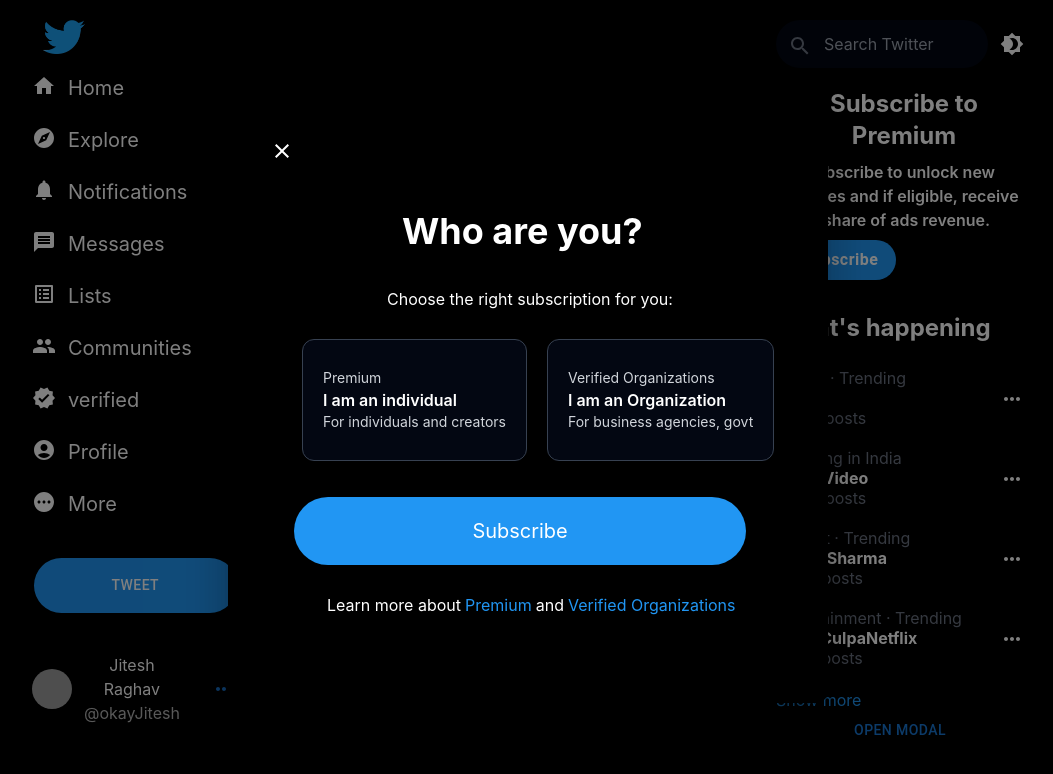
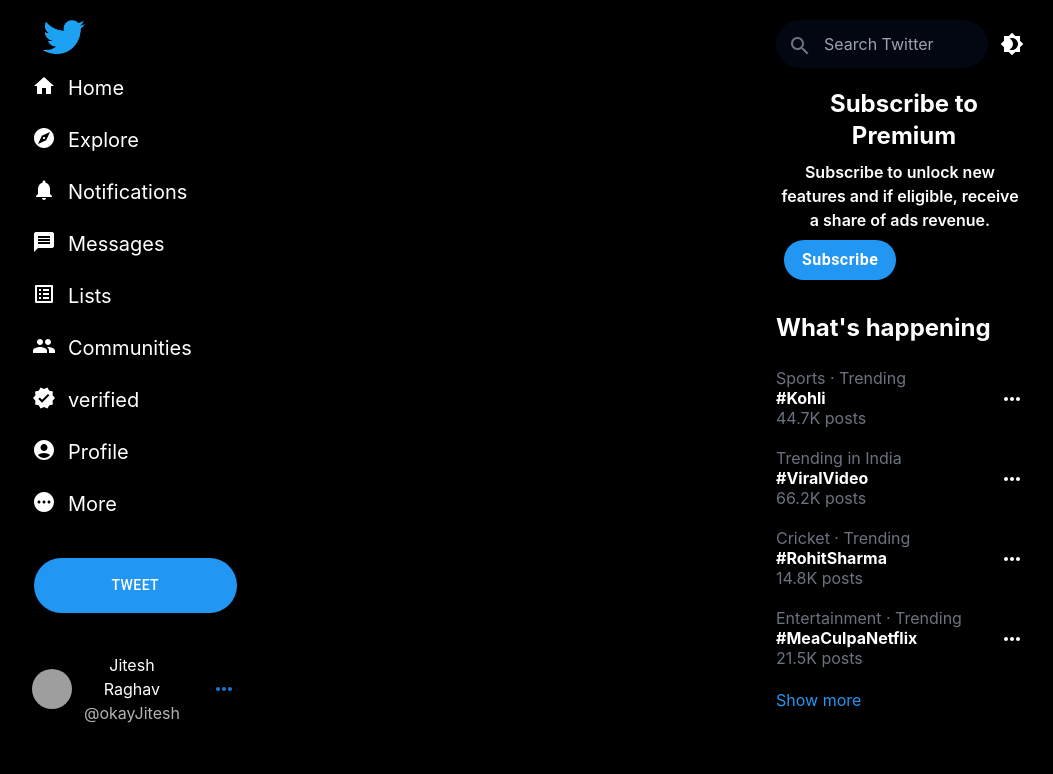
Before and after one commit to Jitesh-Raghav/Chirper-X, a React (Create React App) app: page / in a window 1280 px wide. Shown: the top 774 px of the page, without its empty margins (112-1165 px from the left). Built offline with nearby package versions, Linux system fonts and the light colour scheme; grey boxes are pictures that could not be loaded.

Commit message:
frontend almost complete

```diff
--- a/src/Components/HomeSection/ReplyModal.jsx
+++ b/src/Components/HomeSection/ReplyModal.jsx
@@ -17,8 +17,8 @@ const style = {
   left: '50%',
   transform: 'translate(-50%, -50%)',
   width: 600,
-  bgcolor: 'background.paper',
-  border: 'none',
+  bgcolor: 'black',
+  border: '1px solid gray',
   outline: 'none',
   boxShadow: 24,
   p: 4,
@@ -65,7 +65,7 @@ export default function ReplyModal({ open, handleClose }) {
         aria-describedby="modal-modal-description"
       >
         <Box sx={style}>
-          <div className='flex space-x-5'>
+          <div className='flex space-x-5  text-white'>
             <Avatar onClick={() => navigate("/profile/${5}")} className="cursor-pointer" alt="username" src="https://avatars.githubusercontent.com/u/93904444?v=4" />
 
             <div className="w-full">
--- a/src/Components/Navigation/Navigation.jsx
+++ b/src/Components/Navigation/Navigation.jsx
@@ -60,7 +60,7 @@ const Navigation = () => {
         <div className="flex items-center space-x-3">
           <Avatar alt="username" src="https://avatars.githubusercontent.com/u/93904444?v=4" />
 
-          <div>
+          <div className=''>
             <span className="">Jitesh Raghav</span>
             <span className="block opacity-70">@okayJitesh</span>
           </div>
--- a/src/Components/Profile/Profile.jsx
+++ b/src/Components/Profile/Profile.jsx
@@ -74,7 +74,7 @@ const Profile = () => {
                     </div>
                     <div className='mt-5 mr-5'>
                         {true ?
-                            <Button onClick={handleOpenProfileModal} sx={{ borderRadius: "20px", bgcolor: "black", color: "white", border: "1px solid white", }}>Edit profile</Button> :
+                            <Button onClick={handleOpenProfileModal} sx={{ borderRadius: "20px", bgcolor: "black", paddingX:"20px", textTransform:"none", color: "white", border: "1px solid white", }}>Edit profile</Button> :
                             <Button onClick={handleFollowUser} variant="contained" sx={{ borderRadius: "20px" }}>{true ? "Follow" : "Unfollow"}</Button>}
                     </div>
                 </div>
--- a/src/Components/Profile/ProfileModal.jsx
+++ b/src/Components/Profile/ProfileModal.jsx
@@ -15,7 +15,7 @@ const style = {
   left: '48%',
   transform: 'translate(-50%, -50%)',
   width: 570,
-  bgcolor: 'background.paper',
+  bgcolor: 'white',
   border: 'none',
   outline: "none",
   boxShadow: 24,
@@ -64,7 +64,7 @@ const ProfileModal = ({ open, handleClose }) => {
       >
         <Box sx={style}>
           <form onSubmit={formik.handleSubmit}>
-            <div className='flex items-center justify-between'>
+            <div className='flex items-center justify-between text-white'>
               <div className='flex items-center space-x-3'>
                 <IconButton onClick={handleClose} aria-label='delete'>
                   <CloseIcon />
--- a/src/Components/RightPart/Trending.jsx
+++ b/src/Components/RightPart/Trending.jsx
@@ -1,4 +1,4 @@
-import React from 'react'
+import React, { useState } from 'react'
 import SearchIcon from '@mui/icons-material/Search';
 import Brightness4Icon from '@mui/icons-material/Brightness4';
 import { Button } from '@mui/material';
@@ -6,6 +6,10 @@ import MoreHorizIcon from '@mui/icons-material/MoreHoriz';
 import SubscriptionModal from '../Subscription/SubscriptionModal';
 
 const Trending = () => {
+
+  const [openSubscribeModal, setOpenSubscribeModal]= useState(false);
+  const handleOpenSubscribeModal = () => setOpenSubscribeModal(true);
+  const handleCloseSubscribeModal = () => setOpenSubscribeModal(false);
 
   const handleChangeTheme=()=>{
     console.log("theme changed")
@@ -29,7 +33,7 @@ const Trending = () => {
         <h1 className='font-bold text-2xl flex items-start ml-2'>  Subscribe to Premium</h1>
         <h1 className='font-semibold my-2 flex items-start'>Subscribe to unlock new features and if eligible, receive a share of ads revenue.</h1>
         <div className="flex items-start ml-2">
-         <Button variant='contained' sx={{ padding: "6px", paddingX: "18px", textTransform:"none", borderRadius: "22px", bgcolor: "#2196f3", fontWeight: 'bold', fontSize: '16px' }}>Subscribe</Button>
+         <Button onClick={handleOpenSubscribeModal} variant='contained' sx={{ padding: "6px", paddingX: "18px", textTransform:"none", borderRadius: "22px", bgcolor: "#2196f3", fontWeight: 'bold', fontSize: '16px' }}>Subscribe</Button>
         </div>
 
       </section>
@@ -77,7 +81,7 @@ const Trending = () => {
       </section>
 
       <section>
-         <SubscriptionModal/>
+         <SubscriptionModal open={openSubscribeModal} handleClose={handleCloseSubscribeModal}/>
       </section>
 
     </div>
--- a/src/Components/Subscription/SubscriptionModal.jsx
+++ b/src/Components/Subscription/SubscriptionModal.jsx
@@ -12,24 +12,22 @@ const style = {
   transform: 'translate(-50%, -50%)',
   width: 600,
   border:"none",
-  outline:"none",
+  outline:"gray",
   bgcolor: 'black',
-  border: '2px solid #000',
+  border: '1px solid gray',
   boxShadow: 24,
   borderRadius:3 ,
   p: 4,
 };
 
-export default function SubscriptionModal() {
-  const [open, setOpen] = React.useState(false);
-  const handleOpen = () => setOpen(true);
-  const handleClose = () => setOpen(false);
+export default function SubscriptionModal({open, handleClose}) {
+
+
 
   return (
     <div>
-      <Button onClick={handleOpen}>Open modal</Button>
       <Modal
-        open={true}
+        open={open}
         onClose={handleClose}
         aria-labelledby="modal-modal-title"
         aria-describedby="modal-modal-description"
@@ -47,17 +45,17 @@ export default function SubscriptionModal() {
                   <p className='py-3 ml-[125px]'>Choose the right subscription for you:</p>
               </div>
 
-              <div className='flex py-4 ml-10 space-x-5'>
-                  <button className='bg-gray-950 py-7 px-5 rounded-xl cursor-pointer border border-gray-700 hover:border-blue-500 shadow-lg'>
-                     <p className='flex items-start text-sm text-gray-300 py'>Premium</p>
+              <div className='flex py-4 ml-5 space-x-5'>
+                  <button className='bg-gray-950 py-7 px-8 rounded-xl cursor-pointer border border-gray-700 hover:border-blue-500 shadow-lg'>
+                     <p className='flex items-start text-sm text-gray-600 py'>Premium</p>
                      <p className='font-lg font-semibold flex items-start text-white'>I am an individual</p>
-                     <p className='flex items-start text-sm text-gray-300'>For individuals and creators</p>
+                     <p className='flex items-start text-sm text-gray-600'>For individuals and creators</p>
                   </button>
 
-                  <button className='bg-gray-950 py-7 px-5 rounded-xl cursor-pointer border border-gray-700 hover:border-blue-500 shadow-lg'>
-                     <p className='flex items-start text-sm  text-gray-300'>Verified Organizations</p>
+                  <button className='bg-gray-950 py-7 px-8 rounded-xl cursor-pointer border border-gray-700 hover:border-blue-500 shadow-lg'>
+                     <p className='flex items-start text-sm  text-gray-600'>Verified Organizations</p>
                      <p className='font-lg font-semibold flex items-start text-white'>I am an Organization</p>
-                     <p className='flex items-start text-sm  text-gray-300'>For business agencies, govt</p>
+                     <p className='flex items-start text-sm  text-gray-600'>For business agencies, govt</p>
                   </button>
               </div>
 
```
